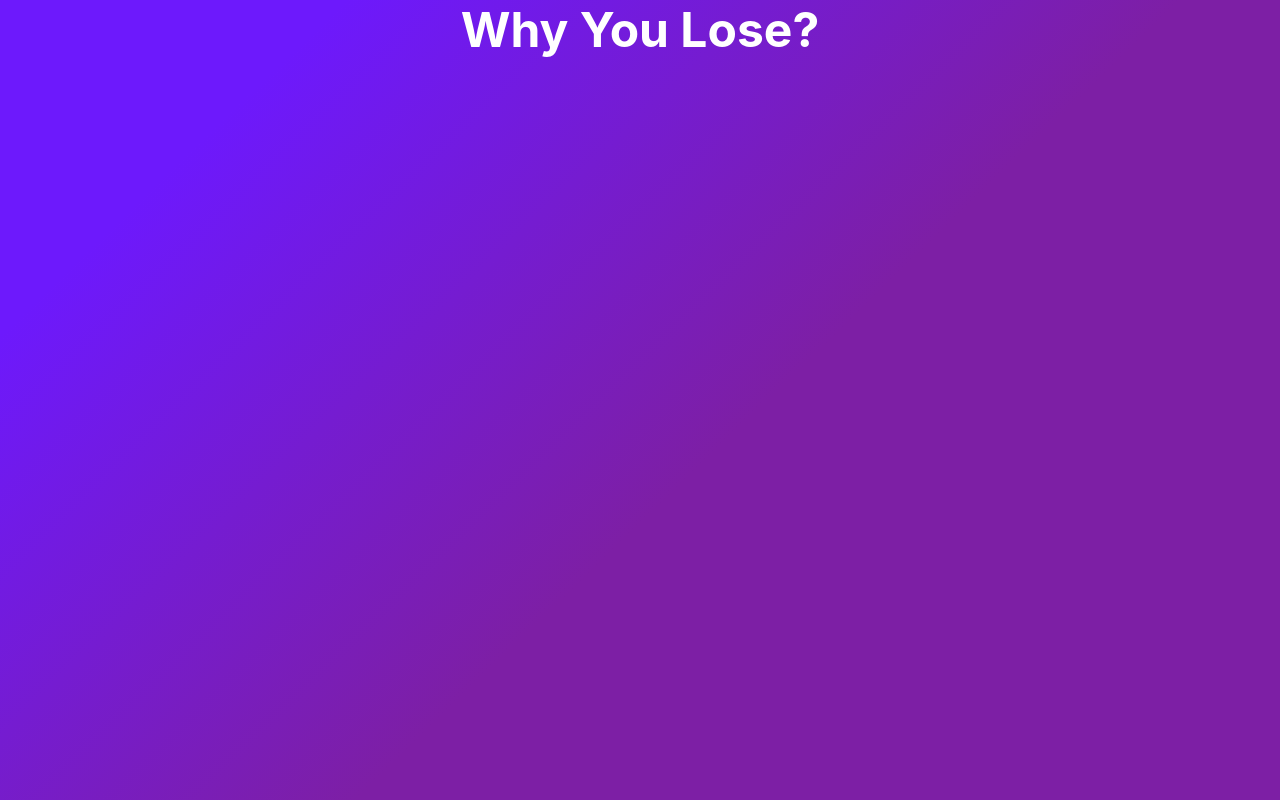
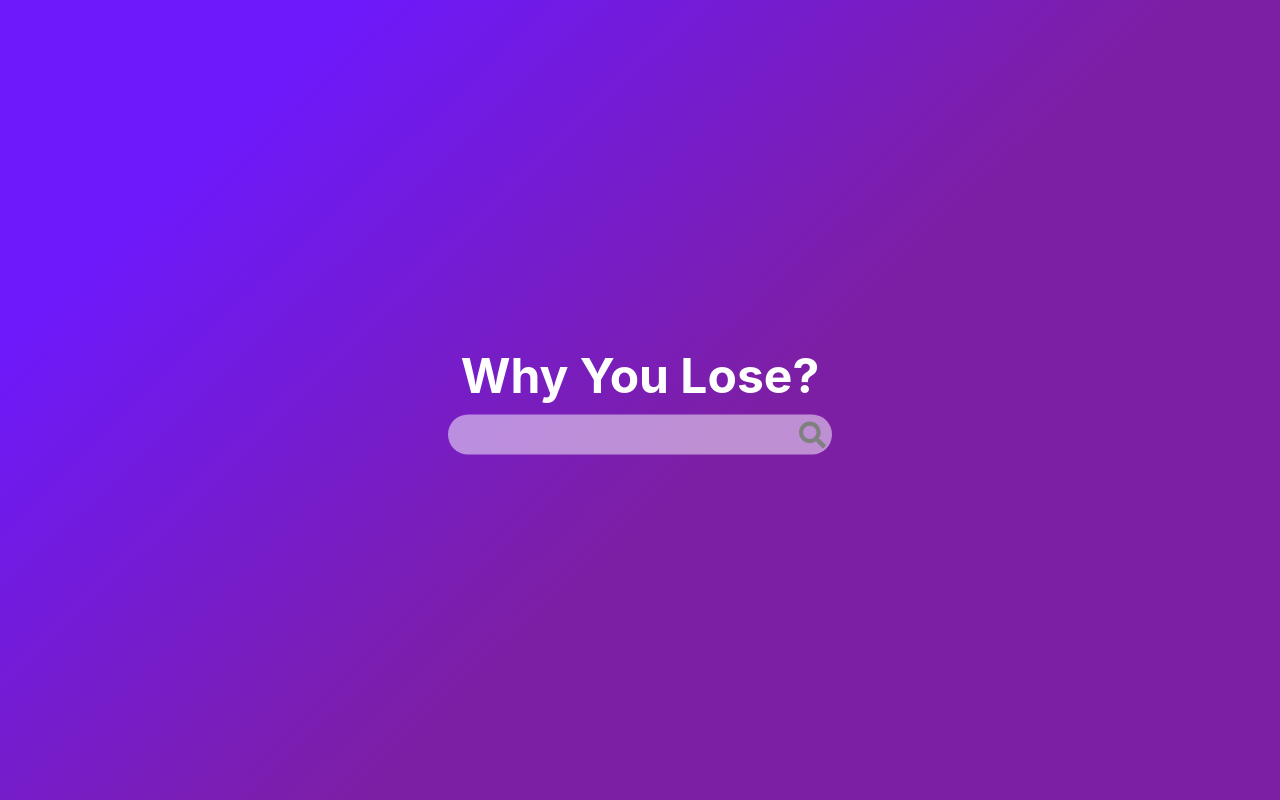
Before and after one commit to akfakf0509/how-many-lose, a React (Create React App) app: page / in a window 1280 px wide. Built offline with nearby package versions, Linux system fonts and the light colour scheme.

Commit message:
try using Redux and Used Prop-types

```diff
--- a/package.json
+++ b/package.json
@@ -17,6 +17,7 @@
     "express": "^4.17.1",
     "http-proxy-middleware": "^2.0.0",
     "npm-run-all": "^4.1.5",
+    "prop-types": "^15.7.2",
     "react": "^17.0.2",
     "react-dom": "^17.0.2",
     "react-redux": "^7.2.4",
--- a/src/App.css
+++ b/src/App.css
@@ -6,11 +6,3 @@ html {
   width: 100vw;
   height: 100vh;
 }
-
-.App h5 {
-  text-align: center;
-  color: white;
-  font-size: 300%;
-  margin: 0px;
-  margin-bottom: 10px;
-}
--- a/src/App.jsx
+++ b/src/App.jsx
@@ -1,12 +1,11 @@
 import React from "react";
 import "./App.css";
+import SearchBar from "./components/SearchBar";
 
 function App() {
   return (
     <div className="App">
-      <div>
-        <h5>Why You Lose?</h5>
-      </div>
+      <SearchBar />
     </div>
   );
 }
--- a/src/components/SearchBar.css
+++ b/src/components/SearchBar.css
@@ -9,6 +9,16 @@ form * {
   display: flex;
 }
 
+form h5 {
+  display: block;
+  text-align: center;
+  color: white;
+  font-size: 300%;
+  margin: 0px;
+  margin-bottom: 10px;
+  animation: 1s fadein;
+}
+
 form .search-bar {
   position: relative;
   width: 30vw;
@@ -17,7 +27,7 @@ form .search-bar {
 }
 
 @keyframes fadein {
-    from{
+  from {
     transform: translate(0, 10%);
     opacity: 0;
   }
@@ -37,7 +47,7 @@ form .search-bar {
   color: black;
   padding: 0px 20px;
 }
- form .search-bar input:focus{
+form .search-bar input:focus {
   outline: none;
 }
 form .search-bar input:focus ~ span {
--- a/src/components/SearchBar.jsx
+++ b/src/components/SearchBar.jsx
@@ -1,29 +1,33 @@
 import { faSearch } from "@fortawesome/free-solid-svg-icons";
 import { FontAwesomeIcon } from "@fortawesome/react-fontawesome";
-import React, { Component } from "react";
+import React from "react";
 import "./SearchBar.css";
+import PropTypes from "prop-types";
 
-class SearchBar extends Component {
-  constructor(props) {
-    super(props);
-    this.state = {
-      summonerName: "",
-    };
-  }
-
-  render() {
+function SearchBar({ onSubmit }) {
   return (
-      <form action="/summoner">
+    <form
+      action="/summoner"
+      method="post"
+      onSubmit={(e) => {
+        e.preventDefault();
+        onSubmit(e.target.summoner.value);
+      }}
+    >
+      <h5>Why You Lose?</h5>
       <div className="search-bar">
         <input type="text" name="summoner" id="summoner" />
         <span />
         <button type="submit">
-            <FontAwesomeIcon icon={faSearch} size="2x" />
+          <FontAwesomeIcon icon={faSearch} size="2x" color="gray" />
         </button>
       </div>
     </form>
   );
 }
-}
+
+SearchBar.propTypes = {
+  onSubmit: PropTypes.func.isRequired,
+};
 
 export default SearchBar;
```
Lines whose indentation alone changed are shown as unchanged.
